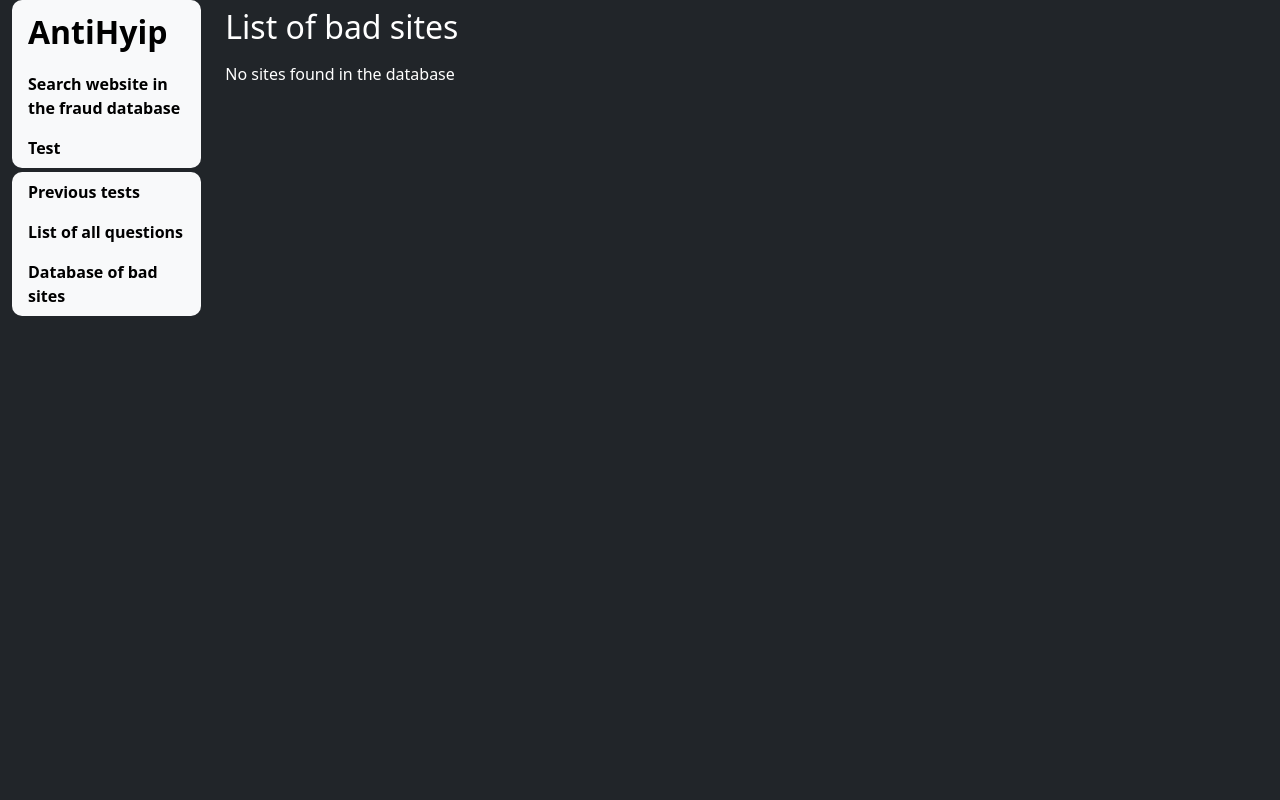
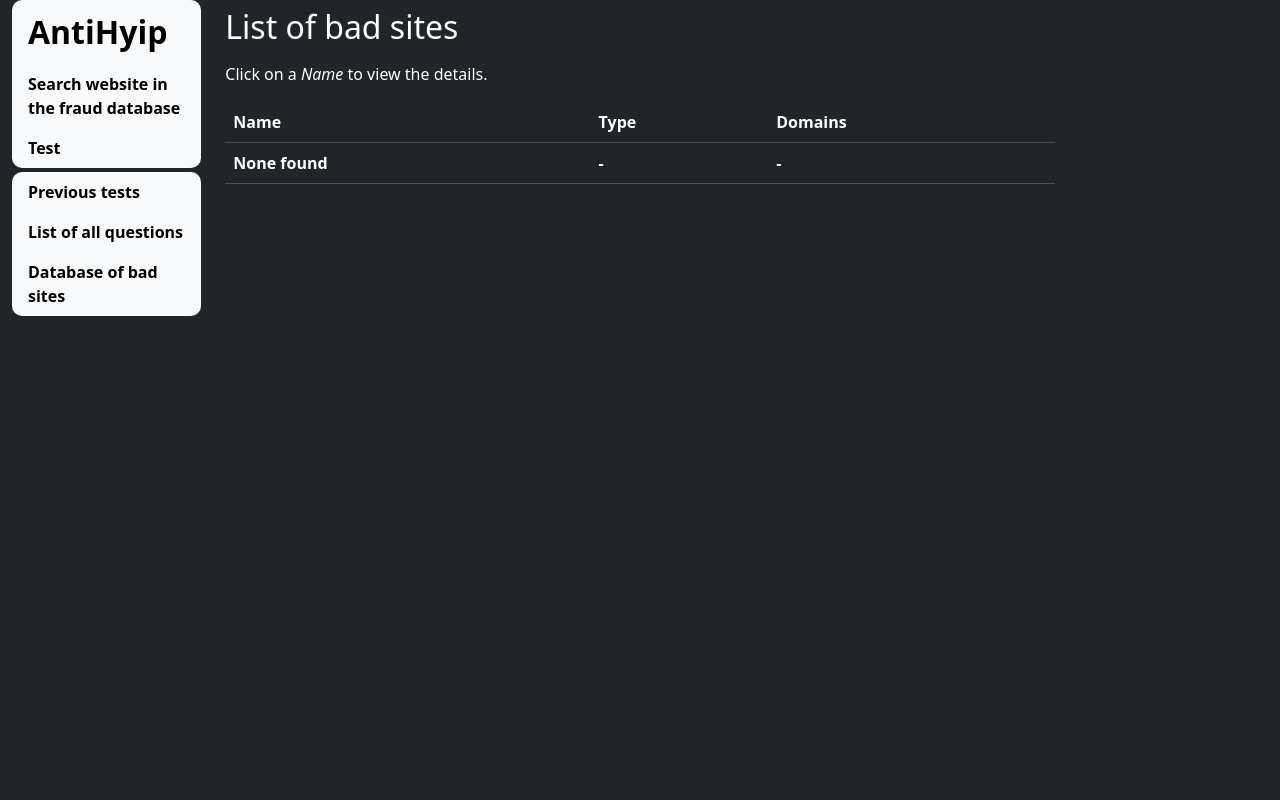
Before and after one commit to sishorian/antihyip-rest-v1, a Django app: page /badsites/ in a window 1280 px wide. Run offline with Django 5.2, Linux system fonts and the light colour scheme; data that the repository does not hold is empty.

Commit message:
badsite_list.html: improve page interface

```diff
--- a/hyiptest/templates/hyiptest/badsite_list.html
+++ b/hyiptest/templates/hyiptest/badsite_list.html
@@ -3,7 +3,10 @@
 {% block content %}
   <h1>List of bad sites</h1>
 
-  {% if badsite_list %}
+  <p>
+    Click on a <em>Name</em> to view the details.
+  </p>
+
   <table class="table">
     <thead>
       <tr>
@@ -21,10 +24,19 @@
           <td>{{ badsite.bad_type }}</td>
           <td>{{ badsite.display_domains }}</td>
         </tr>
+      {% empty %}
+        <tr>
+          <td>
+            <strong>None found</strong>
+          </td>
+          <td>
+            <strong>-</strong>
+          </td>
+          <td>
+            <strong>-</strong>
+          </td>
+        </tr>
       {% endfor %}
     </tbody>
   </table>
-  {% else %}
-    <p>No sites found in the database</p>
-  {% endif %}
 {% endblock %}
```
Lines whose indentation alone changed are shown as unchanged.
